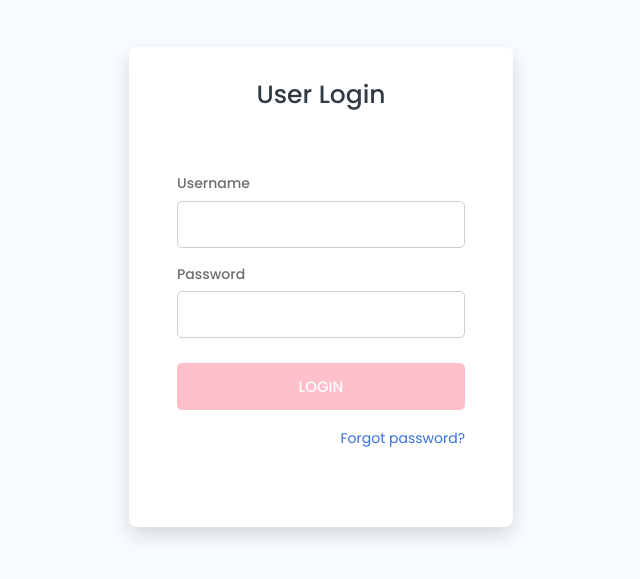
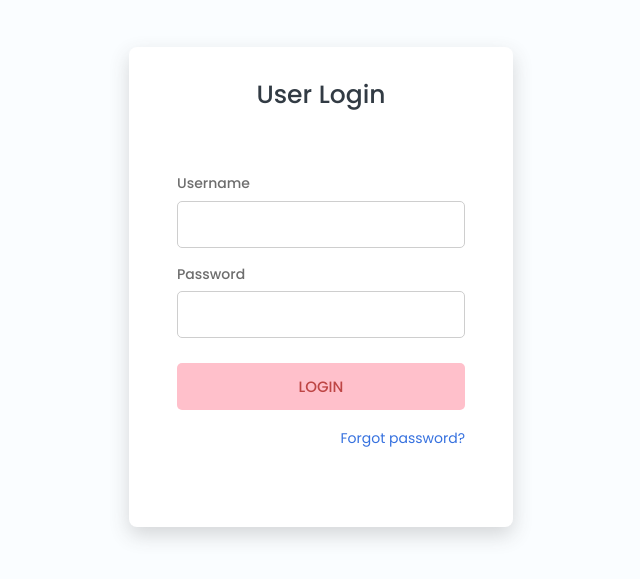
Before and after one commit to LaoArzl/client, a React (Create React App) app: page /login in a window 1280 px wide. Shown: the part 113-692 px from the top of the page, without its empty margins (319-959 px from the left). Built offline with nearby package versions, Linux system fonts and the light colour scheme; no server answers.

Commit message:
Update PortalLogin.css

```diff
--- a/src/Pages/PortalLogin/PortalLogin.css
+++ b/src/Pages/PortalLogin/PortalLogin.css
@@ -141,7 +141,7 @@
   outline: none;
   border: none;
   /* background: #0e9e39; */
-  color: rgb(255, 255, 255);
+  color: rgb(190, 69, 69);
   font-weight: 500;
   cursor: pointer;
   font-size: 15px;
```
